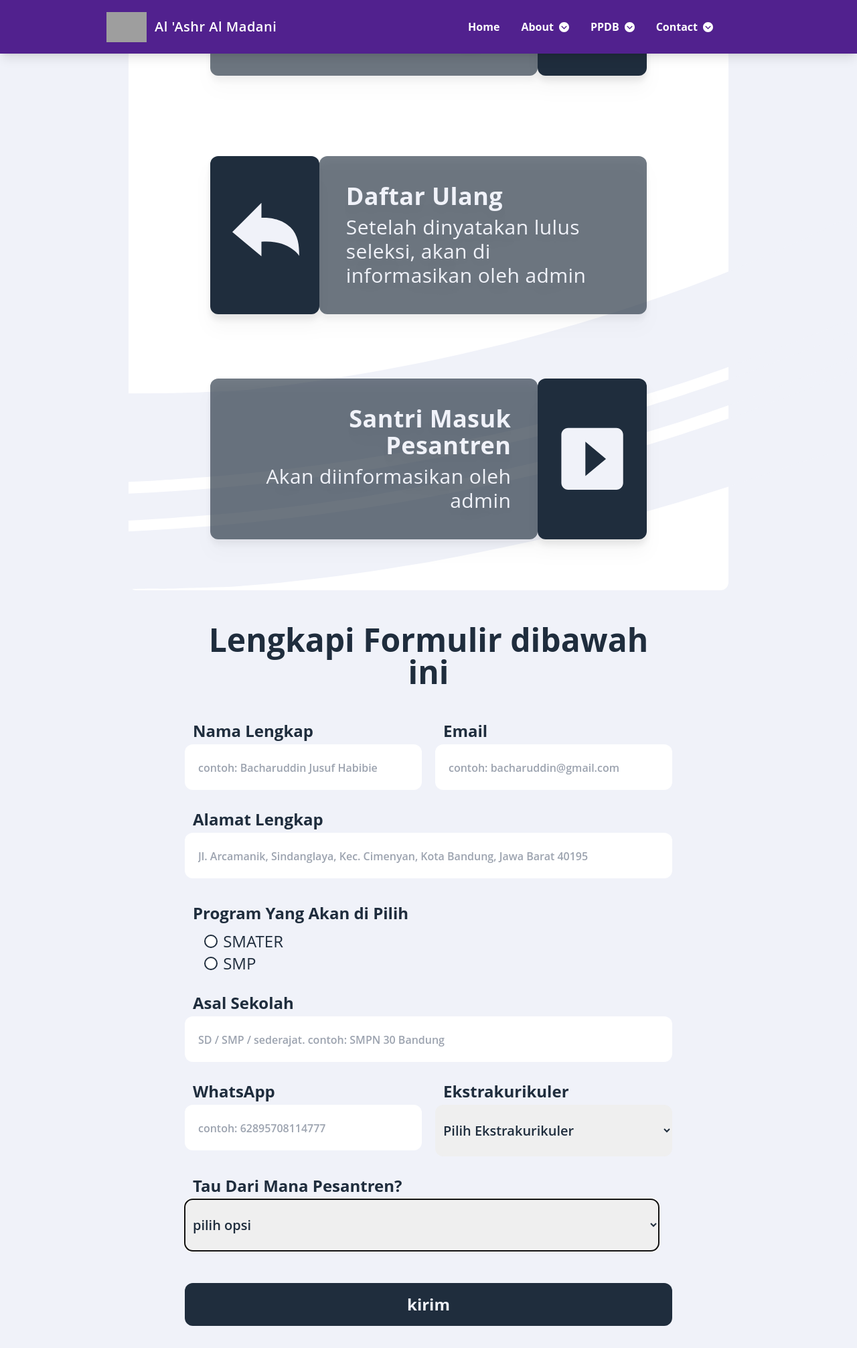
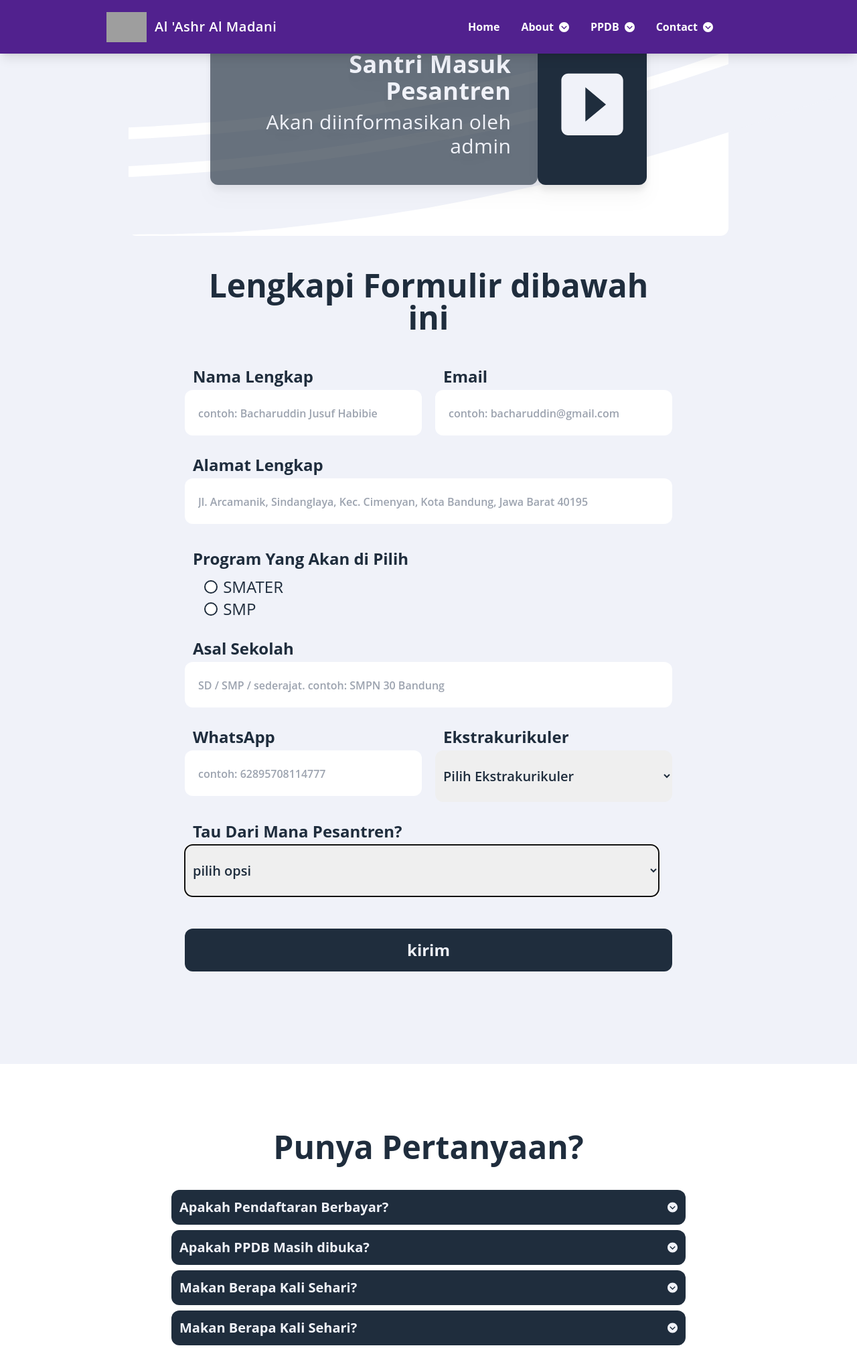
Before and after one commit to HilmiAnugrah/projek-am, a PHP site: page /project-am/projek-am/src/pages/daftar/daftar.php in a window 1280 px wide, after a click on "Tau Dari Mana Pesantren?". Shown: the top 2012 px of the page at 67% size. Run offline with PHP 8.4, Linux system fonts and the light colour scheme; data that the repository does not hold is empty; some libraries are stand-ins or nearby versions; grey boxes are pictures that could not be loaded.

Commit message:
Fixed daftar

```diff
--- a/src/backend/partials/daftar/form-pendaftaran.php
+++ b/src/backend/partials/daftar/form-pendaftaran.php
@@ -9,7 +9,7 @@
             <div class="flex flex-col sm:flex-row gap-7 lg:gap-5 ">
                 <div class="flex flex-col w-full sm:w-1/2">
                     <label for="name" class="text-base sm:text-md lg:text-2xl font-bold ml-3 mb-1">Nama Lengkap</label>
-                    <input type="text" name="nama" id="name" class="py-4 px-4 sm:py-5 sm:px-5 rounded-xl outline-dark-font border-1 text-sm sm:text-lg md:text-xl font-semibold placeholder:text-sm sm:placeholder:text-base" placeholder="contoh: Bacharuddin Jusuf Habibie">
+                    <input type="text" name="nama" id="name" class="focus:bg-white py-4 px-4 sm:py-5 sm:px-5 rounded-xl outline-dark-font border-1 text-sm sm:text-lg md:text-xl font-semibold placeholder:text-sm sm:placeholder:text-base" placeholder="contoh: Bacharuddin Jusuf Habibie">
                 </div>
                 <div class="flex flex-col w-full sm:w-1/2 ">
                     <label for="email" class="text-base sm:text-md lg:text-2xl font-bold ml-3 mb-1">Email</label>
@@ -84,6 +84,5 @@
         <?php if (!empty($statusMsg)) { ?>
             <p class="status-msg <?php echo $status; ?>"><?php echo $statusMsg; ?></p>
         <?php } ?>
-        <?= $ekstrakurikuler; ?>
     </div>
 </section>
--- a/src/backend/partials/daftar/hiro-daftar.php
+++ b/src/backend/partials/daftar/hiro-daftar.php
@@ -5,6 +5,7 @@
     </div>
     <!-- roads maps pendaftaran -->
     <div class="relative flex flex-row mx-auto justify-center items-center gap-[10px] sm:gap-5 lg:gap-10">
+        <a href="#pendaftaran">
             <div class="relative w-[100px] h-[100px] sm:w-[150px] sm:h-[150px] md:w-[220px] md:h-[220px] lg:w-[250px] lg:h-[250px] bg-dark-font rounded-xl overflow-hidden flex justify-center items-center">
                 <img src="<?= baseUrl("src/img/program_pilihan/vector.png"); ?>" alt="" class="w-10 h-10 sm:w-20 sm:h-20 lg:w-24 lg:h-24 absolute -top-[10px] -right-[10px]">
                 <img src="<?= baseUrl("src/img/program_pilihan/vector.png"); ?>" alt="" class="w-10 h-10 sm:w-20 sm:h-20 lg:w-24 lg:h-24 absolute -bottom-[10px] -left-[10px]">
@@ -13,6 +14,7 @@
                     <h2 class="text-center text-body text-[8px] sm:text-md md:text-lg lg:text-xl font-bold">Isi Pendaftaran</h2>
                 </div>
             </div>
+        </a>
         <div class="relative w-[100px] h-[100px] sm:w-[150px] sm:h-[150px] md:w-[220px] md:h-[220px] lg:w-[250px] lg:h-[250px] bg-dark-font rounded-xl overflow-hidden flex justify-center items-center">
             <img src="<?= baseUrl("src/img/program_pilihan/vector.png"); ?>" alt="" class="w-10 h-10 sm:w-20 sm:h-20 lg:w-24 lg:h-24 absolute top-1/2 -translate-y-1/2 sm:-left-[30px] -left-[10px]">
             <img src="<?= baseUrl("src/img/program_pilihan/vector.png"); ?>" alt="" class="w-10 h-10 sm:w-20 sm:h-20 lg:w-24 lg:h-24 absolute top-1/2 -translate-y-1/2 sm:-right-[30px] -right-[15px]">
--- a/src/backend/partials/daftar/main-daftar.php
+++ b/src/backend/partials/daftar/main-daftar.php
@@ -5,4 +5,8 @@
     <?php require "../../backend/partials/daftar/roadmaps-daftar.php"; ?>
     <!-- form pendaftaran -->
     <?php require "../../backend/partials/daftar/form-pendaftaran.php"; ?>
+    <!-- question -->
+    <?php require "../../backend/partials/daftar/question.php"; ?>
+    <!-- popup menu kategori-->
+    <?php require "../../backend/partials/menu-category.php"; ?>
 </main>
--- /dev/null
+++ b/src/backend/partials/daftar/question.php
@@ -0,0 +1,43 @@
+<section class="w-full bg-white relative py-16 lg:py-20 my-10 flex flex-col" id="question">
+    <h2 class="text-center p-5 text-3xl sm:text-4xl lg:text-5xl mb-5 text-dark-font font-bold">Punya Pertanyaan?</h2>
+    <div class="vector-question relative z-10 w-[90%] lg:w-[60%] mx-auto flex justify-center items-center">
+        <div class="questions flex flex-col gap-2 text-body font-bold w-full ">
+            <div class="sub-question bg-dark-font p-3 flex flex-row justify-between rounded-xl" id="question1">
+                <p class="text-xl">Apakah Pendaftaran Berbayar?</p>
+                <svg xmlns=" http://www.w3.org/2000/svg" width="15" viewBox="0 0 20 20">
+                    <path d="M10 0C4.486 0 0 4.486 0 10C0 15.514 4.486 20 10 20C15.514 20 20 15.514 20 10C20 4.486 15.514 0 10 0ZM10 14.414L4.293 8.707L5.707 7.293L10 11.586L14.293 7.293L15.707 8.707L10 14.414Z" fill="currentColor" />
+                </svg>
+            </div>
+            <div class="question1 text-dark-font p-5 shadow-lg hidden" id="sub-question1">
+                <p>iya ber bayar supaya pendaftaran berhasil silahkan infaq pendaftara sebesar Rp.200.000 </p>
+            </div>
+            <div class="sub-question bg-dark-font p-3 flex flex-row justify-between rounded-xl" id="question2">
+                <p class="text-xl">Apakah PPDB Masih dibuka?</p>
+                <svg xmlns=" http://www.w3.org/2000/svg" width="15" viewBox="0 0 20 20">
+                    <path d="M10 0C4.486 0 0 4.486 0 10C0 15.514 4.486 20 10 20C15.514 20 20 15.514 20 10C20 4.486 15.514 0 10 0ZM10 14.414L4.293 8.707L5.707 7.293L10 11.586L14.293 7.293L15.707 8.707L10 14.414Z" fill="currentColor" />
+                </svg>
+            </div>
+            <div class="question1 text-dark-font p-5 shadow-lg hidden" id="sub-question2">
+                <p>iya ber bayar supaya pendaftaran berhasil silahkan infaq pendaftara sebesar Rp.200.000 </p>
+            </div>
+            <div class="sub-question bg-dark-font p-3 flex flex-row justify-between rounded-xl" id="question3">
+                <p class="text-xl">Makan Berapa Kali Sehari?</p>
+                <svg xmlns=" http://www.w3.org/2000/svg" width="15" viewBox="0 0 20 20">
+                    <path d="M10 0C4.486 0 0 4.486 0 10C0 15.514 4.486 20 10 20C15.514 20 20 15.514 20 10C20 4.486 15.514 0 10 0ZM10 14.414L4.293 8.707L5.707 7.293L10 11.586L14.293 7.293L15.707 8.707L10 14.414Z" fill="currentColor" />
+                </svg>
+            </div>
+            <div class="question1 text-dark-font p-5 shadow-lg hidden" id="sub-question3">
+                <p>iya ber bayar supaya pendaftaran berhasil silahkan infaq pendaftara sebesar Rp.200.000 </p>
+            </div>
+            <div class="sub-question bg-dark-font p-3 flex flex-row justify-between rounded-xl" id="question4">
+                <p class="text-xl">Makan Berapa Kali Sehari?</p>
+                <svg xmlns=" http://www.w3.org/2000/svg" width="15" viewBox="0 0 20 20">
+                    <path d="M10 0C4.486 0 0 4.486 0 10C0 15.514 4.486 20 10 20C15.514 20 20 15.514 20 10C20 4.486 15.514 0 10 0ZM10 14.414L4.293 8.707L5.707 7.293L10 11.586L14.293 7.293L15.707 8.707L10 14.414Z" fill="currentColor" />
+                </svg>
+            </div>
+            <div class="question1 text-dark-font p-5 shadow-lg hidden" id="sub-question4">
+                <p>iya ber bayar supaya pendaftaran berhasil silahkan infaq pendaftara sebesar Rp.200.000 </p>
+            </div>
+        </div>
+    </div>
+</section>
--- a/src/backend/partials/header.php
+++ b/src/backend/partials/header.php
@@ -1,3 +1,4 @@
+
 <?php
 $protocol = isset($_SERVER['HTTPS']) && $_SERVER['HTTPS'] === 'on' ? 'https' : 'http';
 $host = $_SERVER['HTTP_HOST'];
@@ -38,7 +39,7 @@ $path = $parsedUrl['path'];
             </button>
             <div id="dropdown-about" class="hidden lg:absolute scale-0 lg:transition-all lg:right-0 lg:z-10 lg:origin-top-right lg:rounded-lg bg-body lg:shadow-lg lg:ring-1 lg:w-[500px] lg:ring-black lg:ring-opacity-5 p-4 lg:group-hover/about:scale-100 lg:group-hover/about:block rounded-lg lg:translate-x-1/3">
               <div class="bg-body lg:bg-white rounded-lg flex flex-col gap-1">
-                <a href="#" class="text-second-blue flex gap-3 px-4 items-center py-2 text-sm lg:text-xl font-bold hover:bg-young-blue tracking-wide rounded-lg bg-white">
+                <a href="<?= baseUrl("visi-misi"); ?>" class="text-second-blue flex gap-3 px-4 items-center py-2 text-sm lg:text-xl font-bold hover:bg-young-blue tracking-wide rounded-lg bg-white">
                   <div class="bg-body w-7 h-7 lg:w-10 lg:h-10 rounded-lg flex justify-center items-center">
                     <svg class="w-7 h-7" viewBox="0 0 304 320" fill="none" xmlns="http://www.w3.org/2000/svg">
                       <title>Profile Pondok Pesantren Tahfidz Al Ashr Al Madani</title>
--- a/src/backend/partials/visi-misi/hero-visi-misi.php
+++ b/src/backend/partials/visi-misi/hero-visi-misi.php
@@ -1,6 +1,6 @@
 <section class="bg-[url('../img/hiro-visi-misi.svg')] h-full lg:h-[600px] w-full bg-no-repeat bg-cover bg-[center_100%]">
     <div class="flex flex-col justify-center items-center h-full gap-10">
-        <div class="justify-center flex"><img src="../../img/logo.svg" alt="logo" class="w-40"></div>
+        <div class="justify-center flex"><img src="<?= baseUrl("src/img/logo.svg"); ?>" alt="logo" class="w-40"></div>
         <div>
             <h2 class="text-white text-4xl text-center font-bold">Moto</h2>
             <p class="text-white text-center">“Spiritual, Intelektual dan Akhlakul Karimah’’</p>
--- a/src/backend/partials/visi-misi/sekilas-pesantren-am.php
+++ b/src/backend/partials/visi-misi/sekilas-pesantren-am.php
@@ -1,5 +1,5 @@
-<section class="h-full py-10 w-full bg-no-repeat bg-cover bg-[center_100%] bg-main-purple">
-    <div class="flex flex-col gap-5 items-center h-full">
+<section class="h-[500px] py-10 w-full bg-no-repeat bg-cover bg-[center_100%] bg-main-purple">
+    <div class="flex flex-col justify-center items-center gap-5 items-center h-full">
         <h2 class="text-white lg:text-4xl text-2xl text-center font-bold">Sekilas Tentang Al ‘Ashr Al Madani</h2>
         <p class="text-white text-center lg:w-1/2">
             Pondok pesantren tahfidz Qur’an Al ‘Ashr Al Madani adalah salah satu pesantren tahfidz moderen di kota Bandung berdiri sejak tahun 2012, Al ‘Ashr Al Madani dirancang sebagai pesantren yang menggunakan boarding school system berbasis pembinaan aqidah, akhlak karimah, dan ibadah praktis serta kurikulum yang berbasis pada kompetensi dalam nuansa Pesantren Tahfidzul Qur’an yang khas.
--- a/src/css/index.css
+++ b/src/css/index.css
@@ -801,6 +801,11 @@ video {
   margin-right: auto;
 }
 
+.my-10 {
+  margin-top: 2.5rem;
+  margin-bottom: 2.5rem;
+}
+
 .my-12 {
   margin-top: 3rem;
   margin-bottom: 3rem;
@@ -985,6 +990,10 @@ video {
   height: 45px;
 }
 
+.h-\[500px\] {
+  height: 500px;
+}
+
 .h-\[50px\] {
   height: 50px;
 }
@@ -1143,6 +1152,11 @@ video {
 
 .translate-y-\[300px\] {
   --tw-translate-y: 300px;
+  transform: translate(var(--tw-translate-x), var(--tw-translate-y)) rotate(var(--tw-rotate)) skewX(var(--tw-skew-x)) skewY(var(--tw-skew-y)) scaleX(var(--tw-scale-x)) scaleY(var(--tw-scale-y));
+}
+
+.rotate-180 {
+  --tw-rotate: 180deg;
   transform: translate(var(--tw-translate-x), var(--tw-translate-y)) rotate(var(--tw-rotate)) skewX(var(--tw-skew-x)) skewY(var(--tw-skew-y)) scaleX(var(--tw-scale-x)) scaleY(var(--tw-scale-y));
 }
 
@@ -1559,6 +1573,11 @@ video {
 .py-12 {
   padding-top: 3rem;
   padding-bottom: 3rem;
+}
+
+.py-16 {
+  padding-top: 4rem;
+  padding-bottom: 4rem;
 }
 
 .py-2 {
@@ -2206,6 +2225,11 @@ swiper-slide {
   color: rgb(255 255 255 / var(--tw-text-opacity));
 }
 
+.focus\:bg-white:focus {
+  --tw-bg-opacity: 1;
+  background-color: rgb(255 255 255 / var(--tw-bg-opacity));
+}
+
 @media not all and (min-width: 1024px) {
   .max-lg\:mt-8 {
     margin-top: 2rem;
@@ -3100,6 +3124,11 @@ swiper-slide {
   .lg\:py-2 {
     padding-top: 0.5rem;
     padding-bottom: 0.5rem;
+  }
+
+  .lg\:py-20 {
+    padding-top: 5rem;
+    padding-bottom: 5rem;
   }
 
   .lg\:pt-14 {
--- a/src/pages/daftar/daftar.php
+++ b/src/pages/daftar/daftar.php
@@ -75,9 +75,11 @@ require "../../backend/functions/recaptcha.php";
         <!-- end footer -->
     </div>
     <script src="<?= baseUrl("src/js/vendors.min.js"); ?>"></script>
+    <script src="<?= baseUrl("src/js/question.js"); ?>"></script>
     <script src="<?= baseUrl("src/js/card.js"); ?>"></script>
     <script src="<?= baseUrl("src/js/navbar.js"); ?>"></script>
     <script src="<?= baseUrl("src/js/dropdown.js"); ?>"></script>
+    <script src="<?= baseUrl("src/js/menu-category.js"); ?>"></script>
 </body>
 
 </html>
```
Also changed, not shown: src/js/question.js (added, +55 -0 lines), .htaccess, 1 other file. Lines whose indentation alone changed are shown as unchanged.
